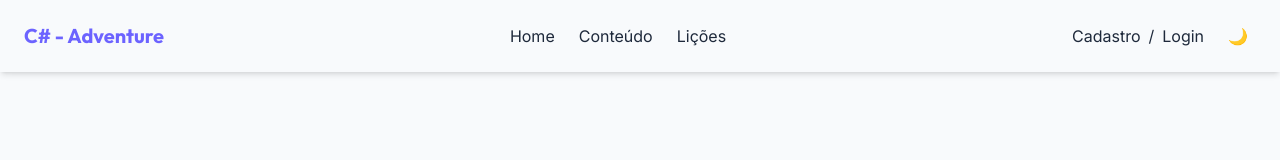
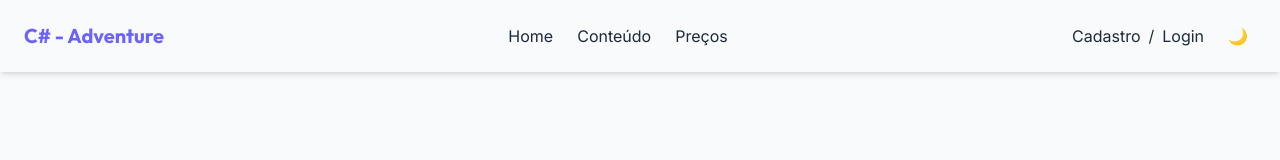
Before and after one commit to Herbertph/c-adventure, a Vue app in the folder c-adventure/: page / in a window 1280 px wide. Shown: the top 160 px of the page. Built offline with nearby package versions, Linux system fonts and the light colour scheme.

Commit message:
Bug fixed where lessons didnt go back to prices when logged out

```diff
--- a/c-adventure/src/components/Header.vue
+++ b/c-adventure/src/components/Header.vue
@@ -33,7 +33,12 @@ const logout = () => {
       <div class="flex-1 flex justify-center text-textLight dark:text-textDark gap-6">
         <router-link to="/" class="hover:text-primary transition">Home</router-link>
         <router-link to="/content" class="hover:text-primary transition">Conteúdo</router-link>
-        <router-link to="/lessons" class="hover:text-primary transition">Lições</router-link>
+        <router-link
+  :to="auth.user ? '/lessons' : '/content'"
+  class="hover:text-primary transition"
+>
+  {{ auth.user ? 'Lições' : 'Preços' }}
+</router-link>
       </div>
 
       <div class="flex items-center gap-2 text-textLight dark:text-textDark">
```
